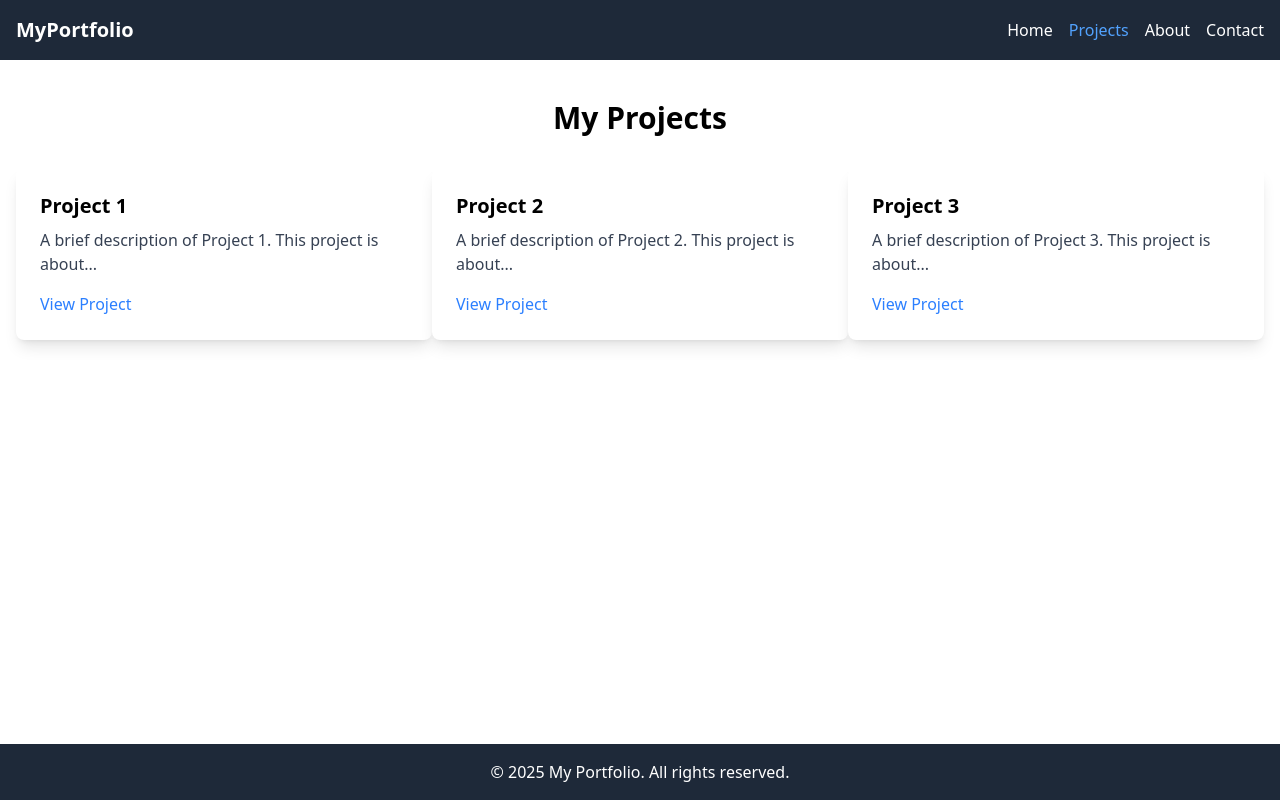
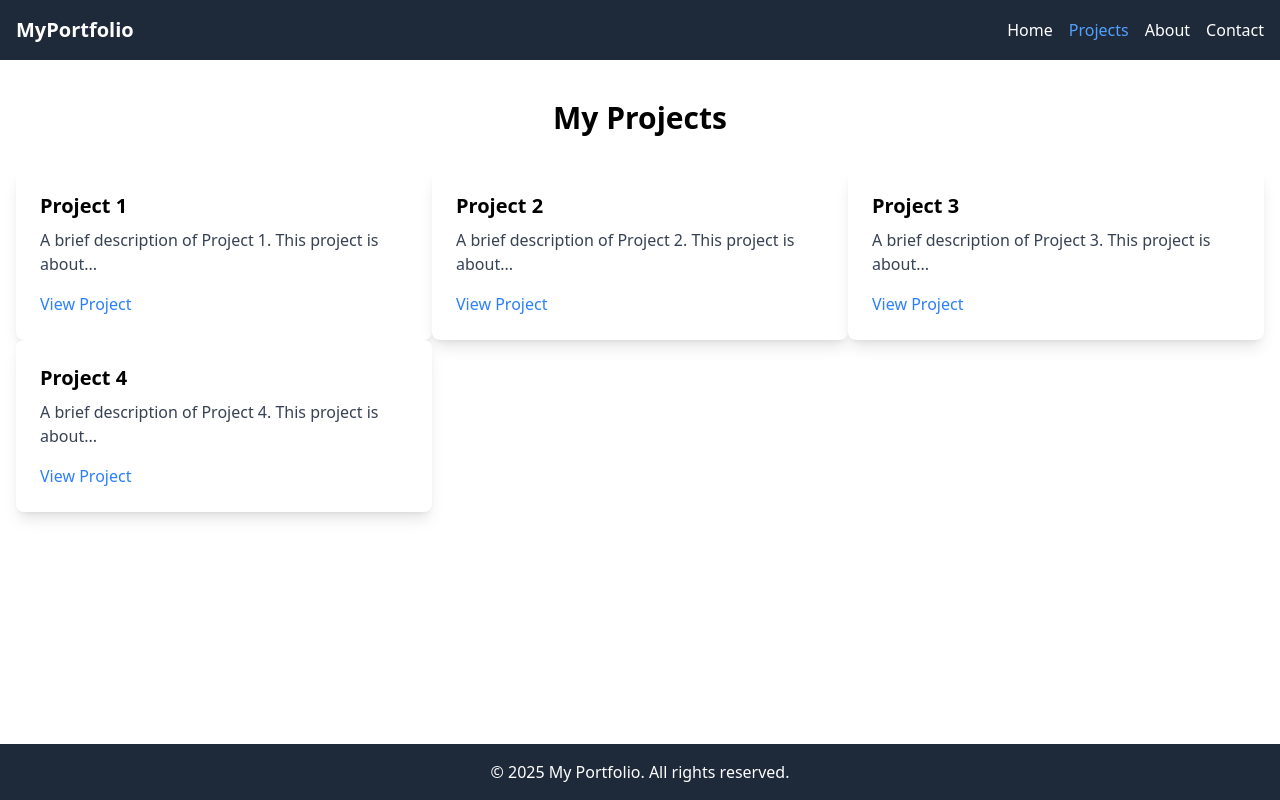
Before and after one commit to fufex3934/Codsoft, a React (Vite) app: page /projects in a window 1280 px wide. Built offline with nearby package versions, Linux system fonts and the light colour scheme.

Commit message:
projects modifications

```diff
--- a/src/pages/Projects.jsx
+++ b/src/pages/Projects.jsx
@@ -15,6 +15,11 @@ export default function Projects() {
     {
       title: "Project 3",
       description: "A brief description of Project 3. This project is about...",
+      link: "https://github.com/fufex3934/Codsoft",
+    },
+    {
+      title: "Project 4",
+      description: "A brief description of Project 4. This project is about...",
       link: "https://github.com/fufex3934/Codsoft",
     },
   ];
```
